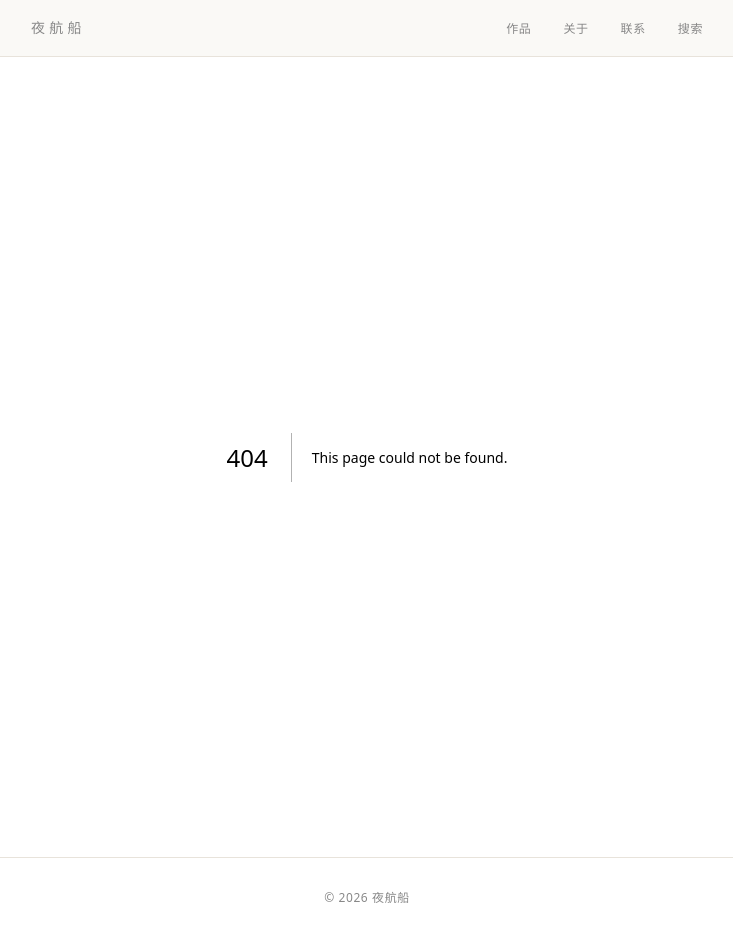
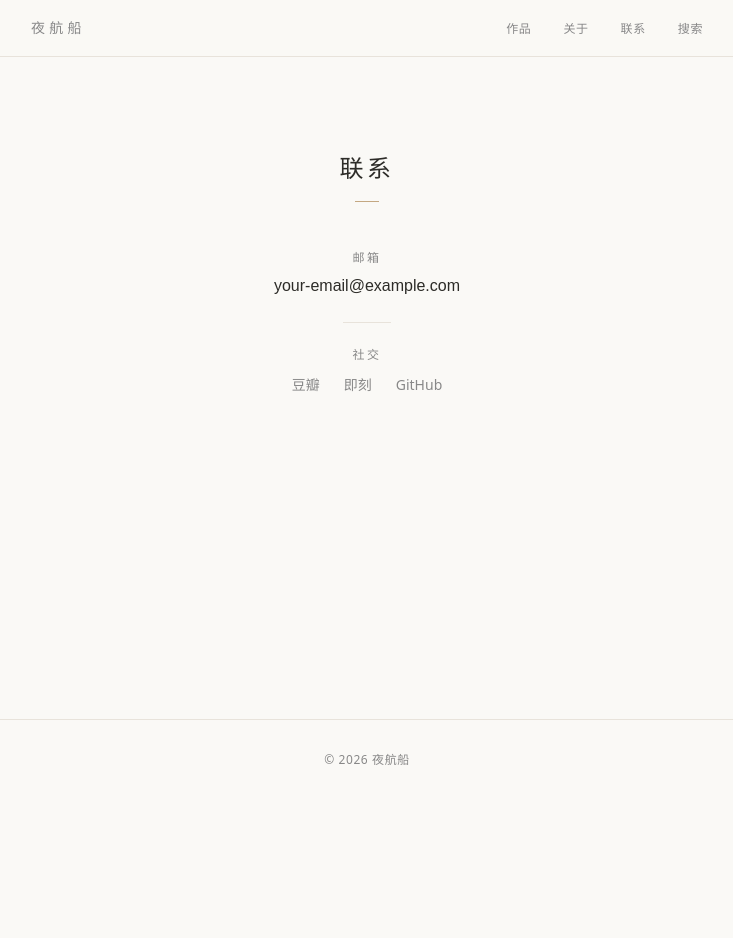
Before and after one commit to huanyuzhao00-sketch/essay-portfolio, a Next.js app: page /contact in a window 1280 px wide. Before the commit this address had no page. Shown: the whole page, without its empty margins (273-1006 px from the left). After the commit the page ends 800 px from the top, so only its background shows below. Built offline with nearby package versions, Linux system fonts and the light colour scheme.

Commit message:
feat: add About and Contact pages

```diff
--- /dev/null
+++ b/src/app/about/page.tsx
@@ -0,0 +1,22 @@
+export default function AboutPage() {
+  return (
+    <div className="max-w-reading mx-auto px-5 md:px-12 py-16 md:py-24">
+      <div className="text-center mb-12">
+        <h1 className="text-2xl text-ink tracking-[0.15em] mb-4">关于我</h1>
+        <div className="w-6 h-px bg-ochre mx-auto" />
+      </div>
+
+      <article className="prose-custom">
+        <p className="text-base text-ink-light leading-[2.2] text-indent mb-6">
+          陈默，九零后。生于南方，现居上海。
+        </p>
+        <p className="text-base text-ink-light leading-[2.2] text-indent mb-6">
+          白天在一家互联网公司做产品，晚上和周末写字。写城市里的日常，写吃过的食物，写遇到过的人，写那些不说出来就会忘记的瞬间。
+        </p>
+        <p className="text-base text-ink-light leading-[2.2] text-indent">
+          相信文字可以慢下来。在这个什么都很快的时代，慢慢地写完一段话，是少数几个还属于自己的时刻。
+        </p>
+      </article>
+    </div>
+  )
+}
--- /dev/null
+++ b/src/app/contact/page.tsx
@@ -0,0 +1,28 @@
+export default function ContactPage() {
+  return (
+    <div className="max-w-reading mx-auto px-5 md:px-12 py-16 md:py-24">
+      <div className="text-center mb-12">
+        <h1 className="text-2xl text-ink tracking-[0.15em] mb-4">联系</h1>
+        <div className="w-6 h-px bg-ochre mx-auto" />
+      </div>
+
+      <div className="space-y-6 text-center">
+        <div>
+          <p className="text-xs tracking-[0.2em] text-text-muted font-sans mb-2">邮箱</p>
+          <a href="mailto:your-email@example.com" className="text-base text-ink hover:text-ochre transition-colors">
+            your-email@example.com
+          </a>
+        </div>
+        <div className="w-12 h-px bg-warm-line mx-auto" />
+        <div>
+          <p className="text-xs tracking-[0.2em] text-text-muted font-sans mb-3">社交</p>
+          <div className="flex justify-center gap-6">
+            <a href="#" className="text-sm text-text-muted hover:text-ochre transition-colors font-sans">豆瓣</a>
+            <a href="#" className="text-sm text-text-muted hover:text-ochre transition-colors font-sans">即刻</a>
+            <a href="#" className="text-sm text-text-muted hover:text-ochre transition-colors font-sans">GitHub</a>
+          </div>
+        </div>
+      </div>
+    </div>
+  )
+}
```
